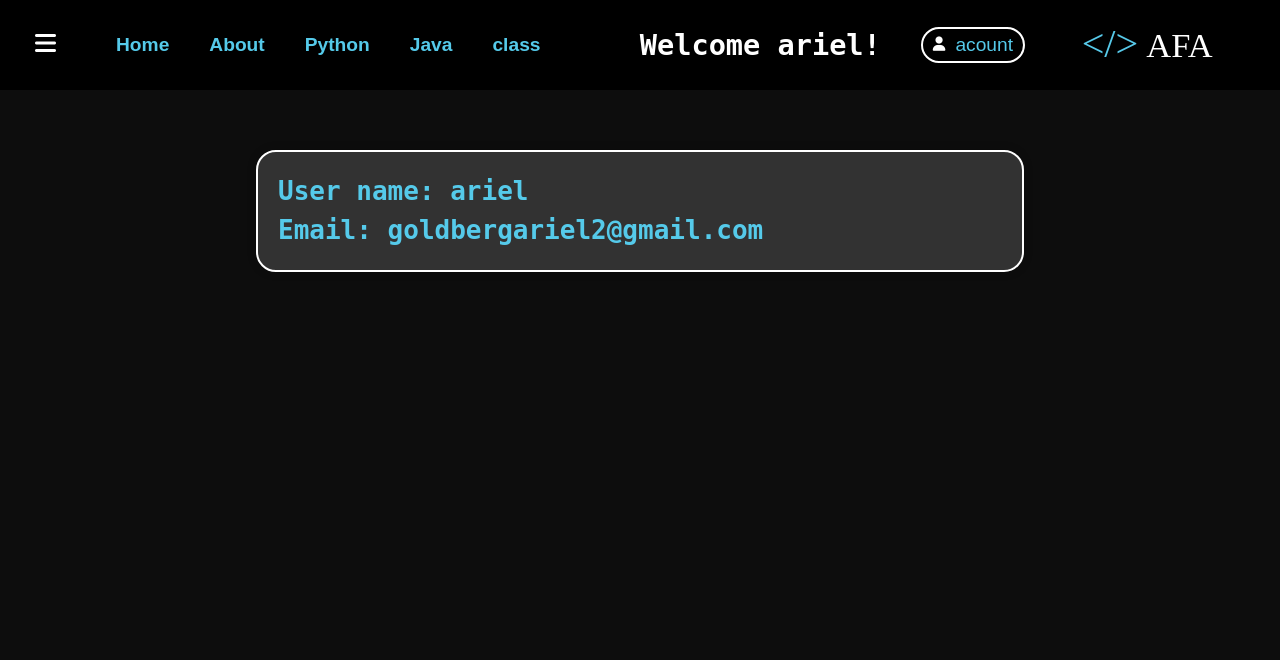
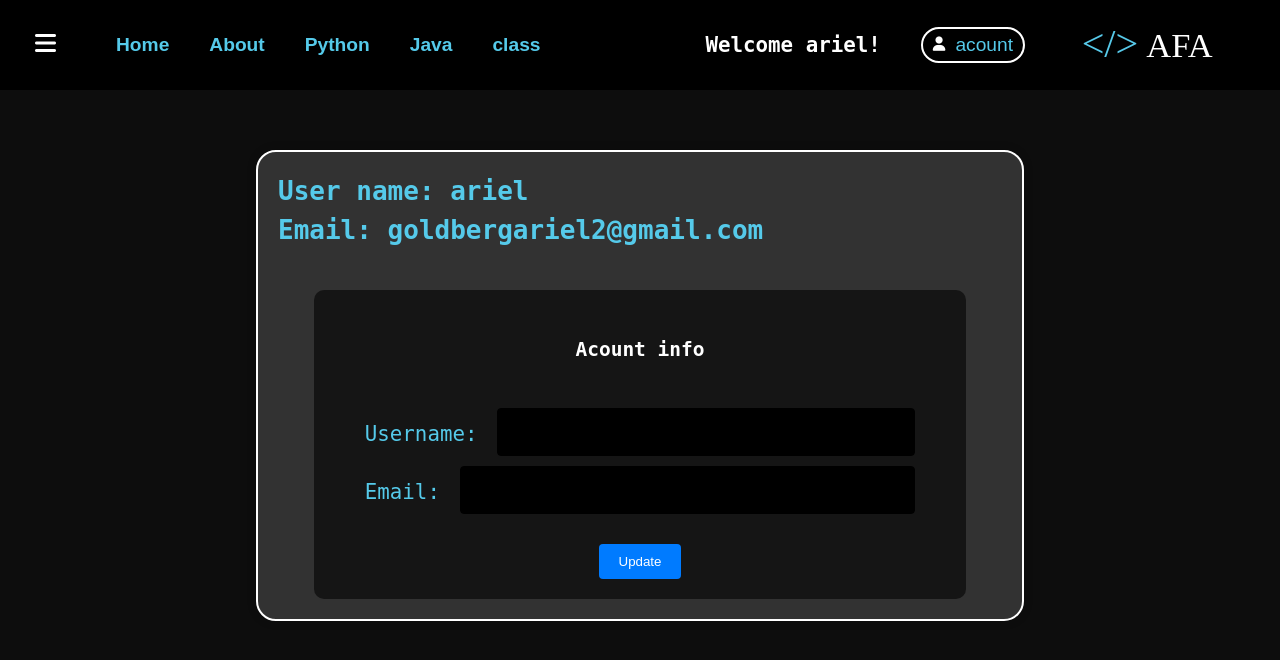
Before and after one commit to messiarnold/AFAmyproject, a Flask app: page /acount in a window 1280 px wide. Shown: the top 660 px of the page. Run offline with Flask 3, Linux system fonts and the light colour scheme; a user stored in the database is signed in; some libraries are stand-ins or nearby versions.

Commit message:
updated acount page

```diff
--- a/main/forms.py
+++ b/main/forms.py
@@ -1,4 +1,5 @@
 from flask_wtf import FlaskForm
+from flask_login import current_user
 from wtforms import StringField , PasswordField, SubmitField ,BooleanField
 from wtforms.validators import DataRequired, Length, Email, EqualTo , ValidationError
 from main.models import User
@@ -25,3 +26,20 @@ class LoginForm(FlaskForm):
     password = PasswordField('Password: ', validators=[DataRequired()])
     remember = BooleanField('Remember Me')
     submit = SubmitField('Login')
+
+class UpdateAcountForm(FlaskForm):
+    username = StringField('Username:', validators=[DataRequired(),Length(min=2,max=20)])
+    email = StringField('Email:', validators=[DataRequired(),Email()])
+    submit = SubmitField('Update')
+
+    def validate_username(self,username):
+        if username.data != current_user.username:
+            user = User.query.filter_by(username=username.data).first()
+            if user:
+                raise ValidationError('That username is taken')
+
+    def validate_email(self,email):
+        if email.data != current_user.email:
+            user = User.query.filter_by(email=email.data).first()
+            if user:
+                raise ValidationError('That email is taken')
--- a/main/models.py
+++ b/main/models.py
@@ -11,6 +11,7 @@ class User(db.Model, UserMixin):
     username = db.Column(db.String(20),unique=True,nullable=False)
     email = db.Column(db.String(40),unique=True,nullable=False)
     password = db.Column(db.String(60),nullable=False)
+    is_teacher = db.Column(db.Integer,default=0)
     posts = db.relationship('Post',backref='author',lazy=False)
     tasks = db.relationship('Task',backref='author',lazy=False)
 
--- a/main/routs.py
+++ b/main/routs.py
@@ -1,7 +1,7 @@
 from flask import render_template, request, redirect, url_for, session, flash
 from main import app, db, bcrypt
 from functools import wraps
-from main.forms import RegistrationForm, LoginForm
+from main.forms import RegistrationForm, LoginForm, UpdateAcountForm
 from main.models import User, Post, Task
 from main.tests import *
 from flask_login import login_user, current_user ,logout_user, login_required
@@ -67,6 +67,7 @@ tasks = {
 
 
 
+# register route
 @app.route('/register', methods=['GET', 'POST'])
 def register():
     if current_user.is_authenticated:
@@ -78,9 +79,10 @@ def register():
         db.session.add(user)
         db.session.commit()
         return redirect(url_for('login'))
-    return render_template('register.html',title='register',form=form,current='home')
+    return render_template('register.html',title='Register',form=form,current='home')
 
 
+# login route
 @app.route('/login', methods=['GET', 'POST'])
 def login():
     if current_user.is_authenticated:
@@ -105,19 +107,19 @@ def logout():
 @app.route("/")
 @app.route('/home' )
 def home():
-    return render_template('home.html',current = "home")
+    return render_template('home.html',current = "home",title="Home")
 
 
 # python content route
 @app.route('/python')
 def python():
-    return render_template('python.html', current = "python",language = "python")
+    return render_template('python.html', current = "python",language = "python",title="Python")
 
 
 @app.route('/python/tasks', methods=['GET', 'POST'])
 # @login_required in a comment for development issues
 def tasks_page():
-    return render_template('tasks.html',tasks=tasks,current = "python")
+    return render_template('tasks.html',tasks=tasks,current = "python",title="Python")
 
 
 @app.route('/python/tasks/<task_name>', methods=['GET', 'POST'])
@@ -129,40 +131,41 @@ def task_page(task_name):
     if request.method == 'POST':
         code = request.form['code']
         feedback = task['test_function'](code)
-        return render_template('task.html', task=task, code=code, feedback=feedback, task_progress=task_progress[task_name],current = "python")
+        return render_template('task.html', task=task, code=code, feedback=feedback, task_progress=task_progress[task_name],current = "python",title="Python")
 
-    return render_template('task.html', task=task,task_progress=task_progress[task_name],current = "python")
+    return render_template('task.html', task=task,task_progress=task_progress[task_name],current = "python",title="Python")
 
 
 # python videos route
 @app.route('/python/videos')
 def python_videos():
-    return render_template('videos_python.html',current = "python")
+    return render_template('videos_python.html',current = "python",title="Python")
 
 
 # java route
 @app.route('/java')
 def java():
-    return render_template('java.html',current = "java",language="java")
+    return render_template('java.html',current = "java",language="java",title="Java")
 
 
 # java videos route
 @app.route('/java/videos')
 def java_videos():
-    return render_template('videos_java.html',current = "java")
+    return render_template('videos_java.html',current = "java",title="Java")
 
 
 # about route
 @app.route('/about')
 def about():
-    return render_template('about.html',current="about")
+    return render_template('about.html',current="about",title="About")
 
 
 # acount rout
 @app.route('/acount')
 @login_required
 def acount():
-    return render_template('acount.html',current="count",title='Acount')
+    form = UpdateAcountForm()
+    return render_template('acount.html',current="count",form=form,title='Acount')
 
 # error handler <page not found 404>
 @app.errorhandler(404)
--- a/main/static/styles.css
+++ b/main/static/styles.css
@@ -321,6 +321,11 @@ input[type="submit"]{
     border-radius: 10px;
     padding: 20px;
 }
+.content-section-update{
+    width: 90%;
+    margin-top: 40px;
+    border: none;
+}
 
 .form-group{
     width: 90%;
@@ -375,7 +380,7 @@ input[type="submit"]{
     font-size: 2.2em;
 }
 .text-m{
-    font-size: 1.4em;
+    font-size: 1.6em;
 }
 .text-s{
     font-size: 0.8em;
--- a/main/templates/404.html
+++ b/main/templates/404.html
@@ -2,5 +2,6 @@
 {% block content %}
     <div class="home_main_text">
         <h1>"sorry we didn't found <br> this page 404"</h1>
+        <a href="/home" class="text-xs">return home</a>
     </div>
 {% endblock %}
--- a/main/templates/acount.html
+++ b/main/templates/acount.html
@@ -3,5 +3,25 @@
 <div class="white-border container container-larger-width text-left line-height-xl font-family-monospace">
     <h1>User name:  {{ current_user.username }}</h1>
     <h1>Email: {{ current_user.email }}</h1>
+    <div class="content-section content-section-update">
+        <form method="POST" action="">
+            {{ form.hidden_tag() }}
+            <fieldset class="no-border">
+                <h2 class="text-center">Acount info</h2>
+                <br>
+                <div class="form-group">
+                    {{ form.username.label(class="form-control-label text-m")}}
+                    {{ form.username(class="form-control")}}
+                </div>
+                <div class="form-group">
+                    {{ form.email.label(class="form-control-label text-m")}}
+                    {{ form.email(class="form-control")}}
+                </div>
+            </fieldset>
+            <div class="form-group">
+                {{ form.submit(class="btn btn-center")}}
+            </div>
+        </form>
+    </div>
 </div>
 {% endblock %}
--- a/main/templates/layout.html
+++ b/main/templates/layout.html
@@ -6,7 +6,11 @@
     <link rel="stylesheet" type="text/css" href="{{ url_for('static', filename='styles.css') }}">
     <link rel="icon" href="icon.svg" id="icon">
     <script src="https://kit.fontawesome.com/c6455e8c9a.js" crossorigin="anonymous"></script>
-    <title>Document</title>
+    {% if title %}
+    <title>{{title}}</title>
+    {% else %}
+    <title>AFA</title>
+    {% endif %}
 </head>
 <body>
     <!-- header section -->
@@ -29,7 +33,7 @@
             <li class="underline"><a href="/class" {% if current == class %}  id = "current" {% endif  %} >class</a></li>
             <li class="right">
                 {% if current_user.is_authenticated %}
-                    <li><h2 href="" class="font-family-monospace text-l">Welcome {{ current_user.username }}!</h2></li>
+                    <li><h2 href="" class="font-family-monospace text-m">Welcome {{ current_user.username }}!</h2></li>
                     <li class="circle-btn"><a href="/acount" ><i class="fa-solid fa-user fa-xs right-margin"></i>acount</a></li>
                 {% else %}
                     <li class="circle-btn"><a href="/login">Login</a></li>
--- a/main/templates/tasks.html
+++ b/main/templates/tasks.html
@@ -8,7 +8,7 @@
                 <a href="/python/tasks/{{ task }}">{{tasks.get(task)['title']}}</a>
             </div>
             <div class="tasks_box">
-                <p>{{tasks.get(task)['description']}}</p>
+                <p class="text-l">{{tasks.get(task)['description']}}</p>
             </div>
         </div>
         {% endfor %}
```
Also changed, not shown: instance/site.db.
